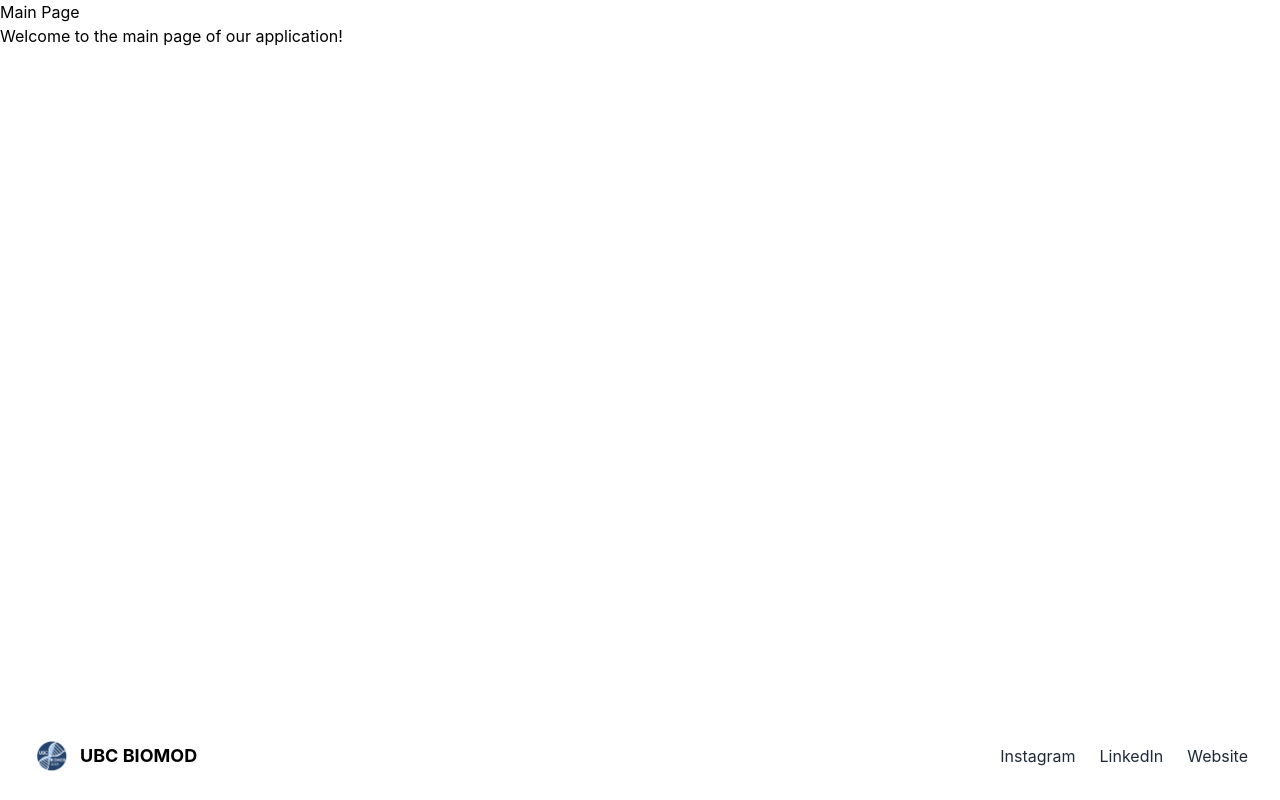
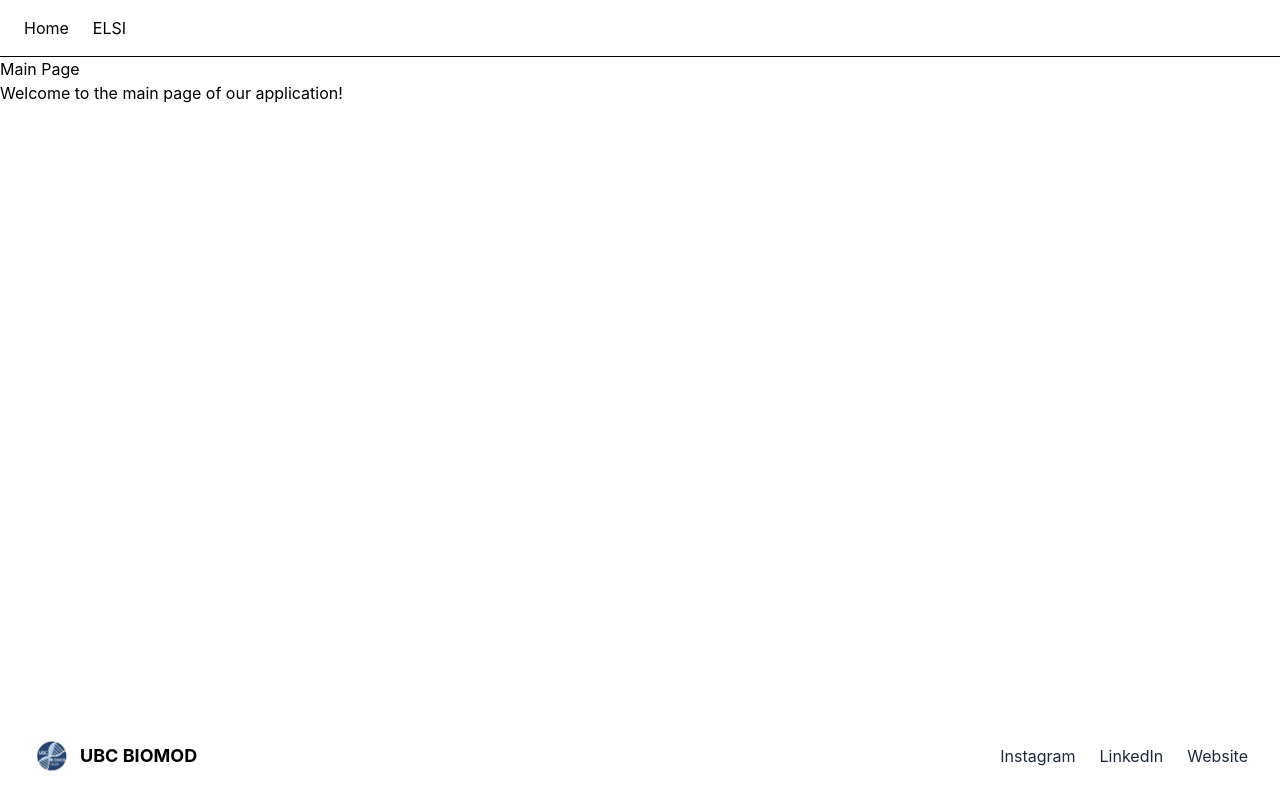
Before and after one commit to ubc-biomod/biomod2026, a React (Vite) app: page / in a window 1280 px wide. Built offline with nearby package versions, Linux system fonts and the light colour scheme.

Commit message:
Added basic navigation bar at the top to switch between pages

```diff
--- a/src/App.tsx
+++ b/src/App.tsx
@@ -1,4 +1,4 @@
-import { BrowserRouter as Router, Routes, Route } from 'react-router-dom';
+import { BrowserRouter as Router, Routes, Route, Link } from 'react-router-dom';
 
 import MainPage from './pages/MainPage';
 import ELSIPage from './pages/ELSI';
@@ -6,6 +6,14 @@ import ELSIPage from './pages/ELSI';
 function App() {
   return (
     <Router>
+        <nav className='w-full border-b px-6 py-4 flex gap-6 bg-white'>
+          <Link to="/" className="hover:underline">
+            Home
+          </Link>
+          <Link to="/elsi" className="hover:underline">
+            ELSI
+          </Link>
+        </nav>
       <Routes>
         <Route path="/" element={<MainPage />} />
         <Route path="/elsi" element={<ELSIPage />} />
```
